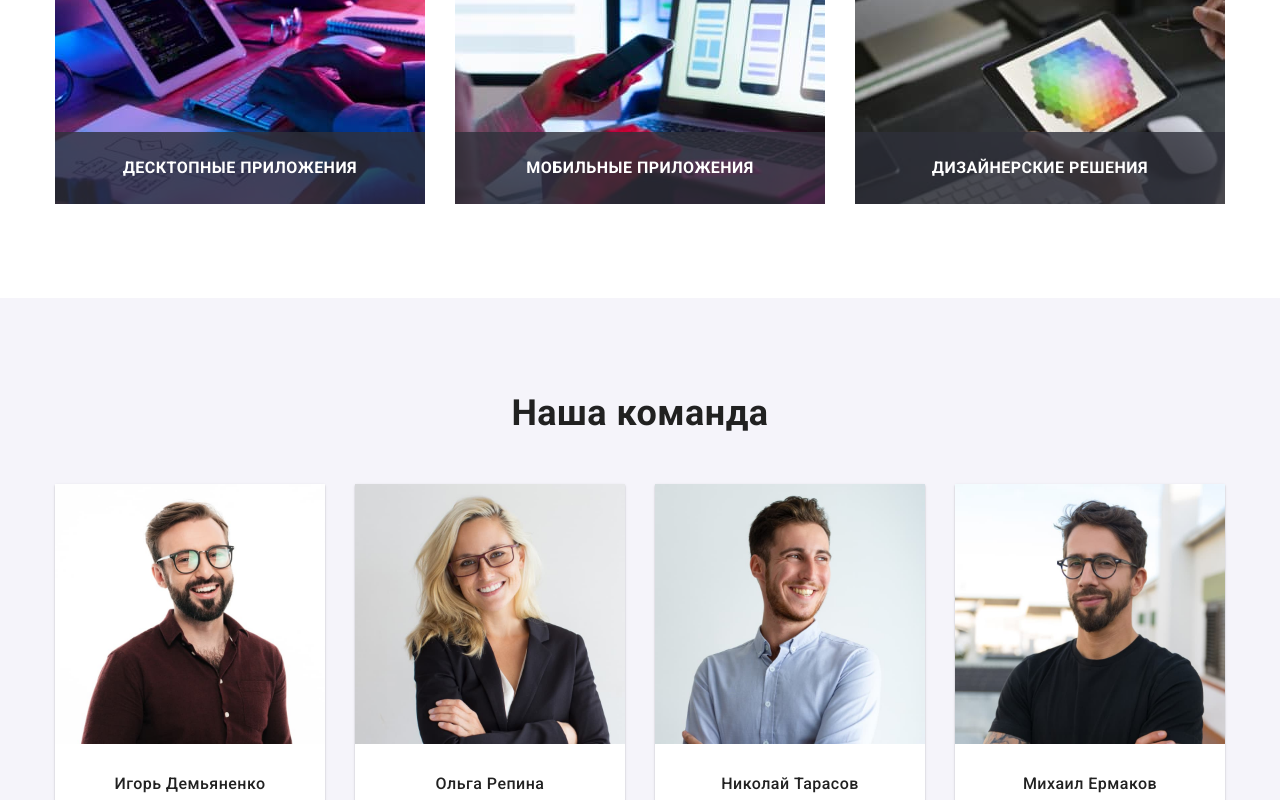
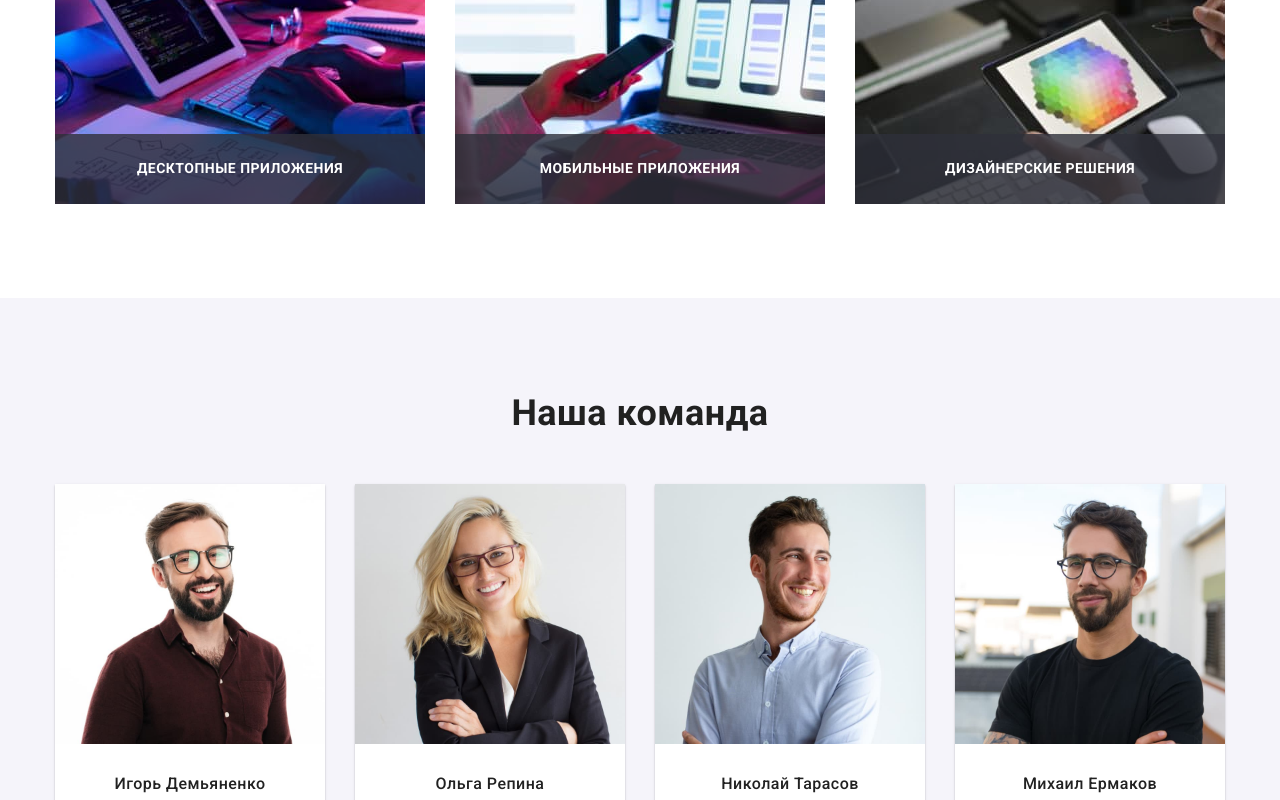
Before and after one commit to IrynaZubko/goit-markup-hw-05, a plain HTML site: page index.html in a window 1280 px wide. Shown: the part 1300-2100 px from the top of the page. Drawn offline with nearby package versions, Linux system fonts and the light colour scheme.

Commit message:
file fixed

```diff
--- a/css/styles.css
+++ b/css/styles.css
@@ -357,14 +357,16 @@ p {
     position: absolute;
     left: 0;
     bottom: 0;
-    display: inline-block;
-    padding-top: 27px;
-    padding-bottom: 27px;
+    display: flex;
+    justify-content: center;
+    align-items: center;
+
+    height: 70px;
     width: 100%;
 
     font-weight: 700;
+    font-size: 14px;
     line-height: 1.14;
-    text-align: center;
     text-transform: uppercase;
     color: var(--primary-white-color);
 
```
